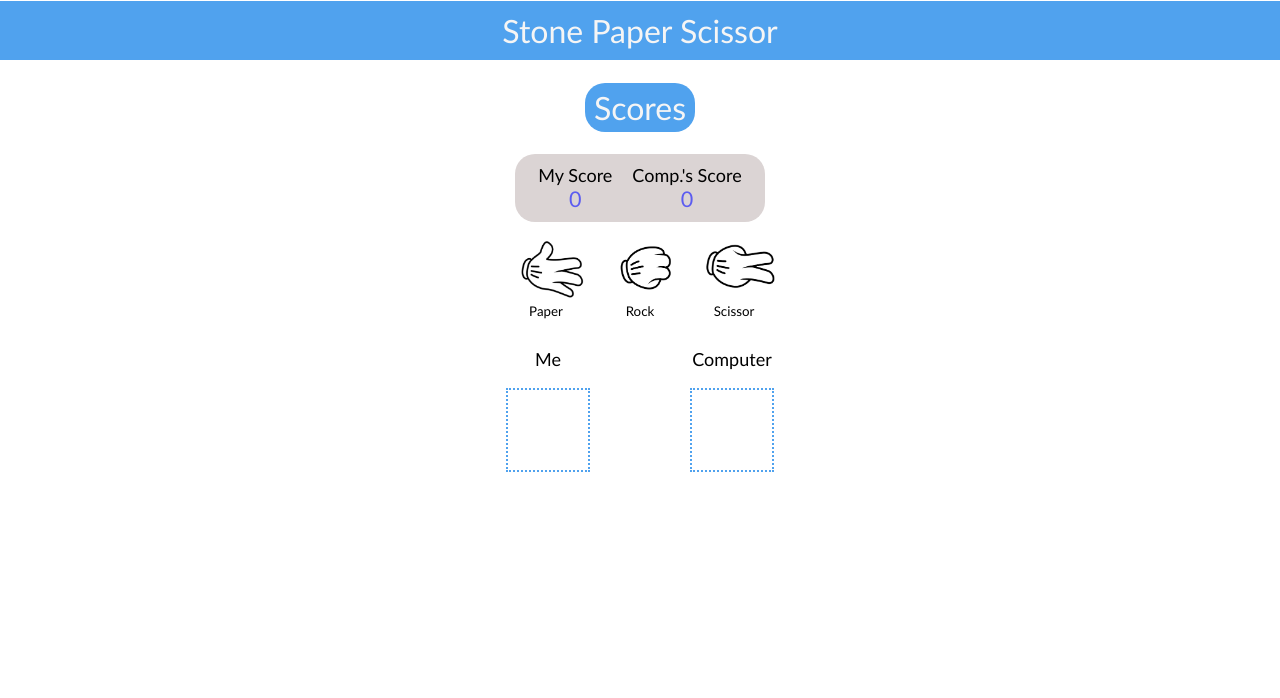
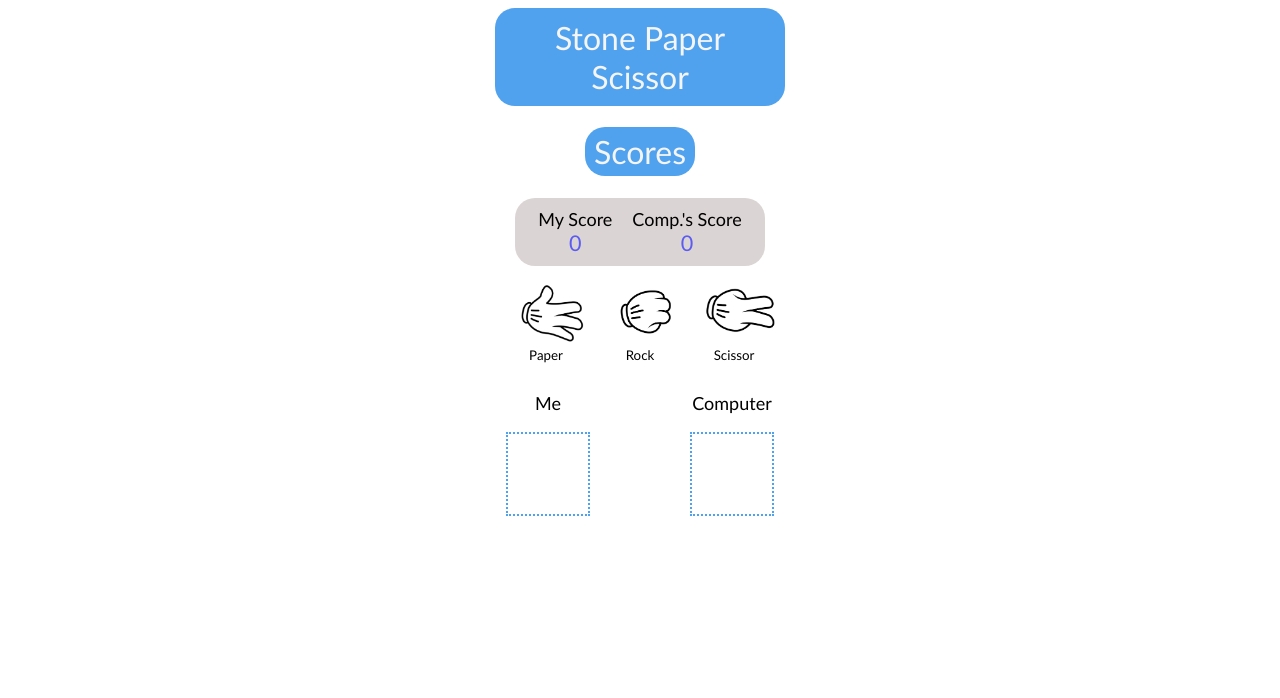
Before and after one commit to devanshmarwaha/SPS_game, a plain HTML site: page index.html in a window 1280 px wide. Shown: the top 698 px of the page. Drawn offline with Linux system fonts and the light colour scheme.

Commit message:
Update index.html

```diff
--- a/index.html
+++ b/index.html
@@ -97,10 +97,8 @@
         }
 
         #main {
-            position: fixed;
-            top: -20;
-            right: 0;
-            left: 0;
+            width:270px;
+            border-radius:20px;
             background-color: rgb(80, 162, 238);
             color: whitesmoke;
             padding: 10px;
@@ -265,7 +263,7 @@
 <body>
     <center>
         <div id="score">
-            <h1 id="main">Stone Paper Scissor</h1><br><br><br>
+            <h1 id="main">Stone Paper Scissor</h1>
             <h1 id="main1">Scores</h1>
             <div id="letscore">
 
```
